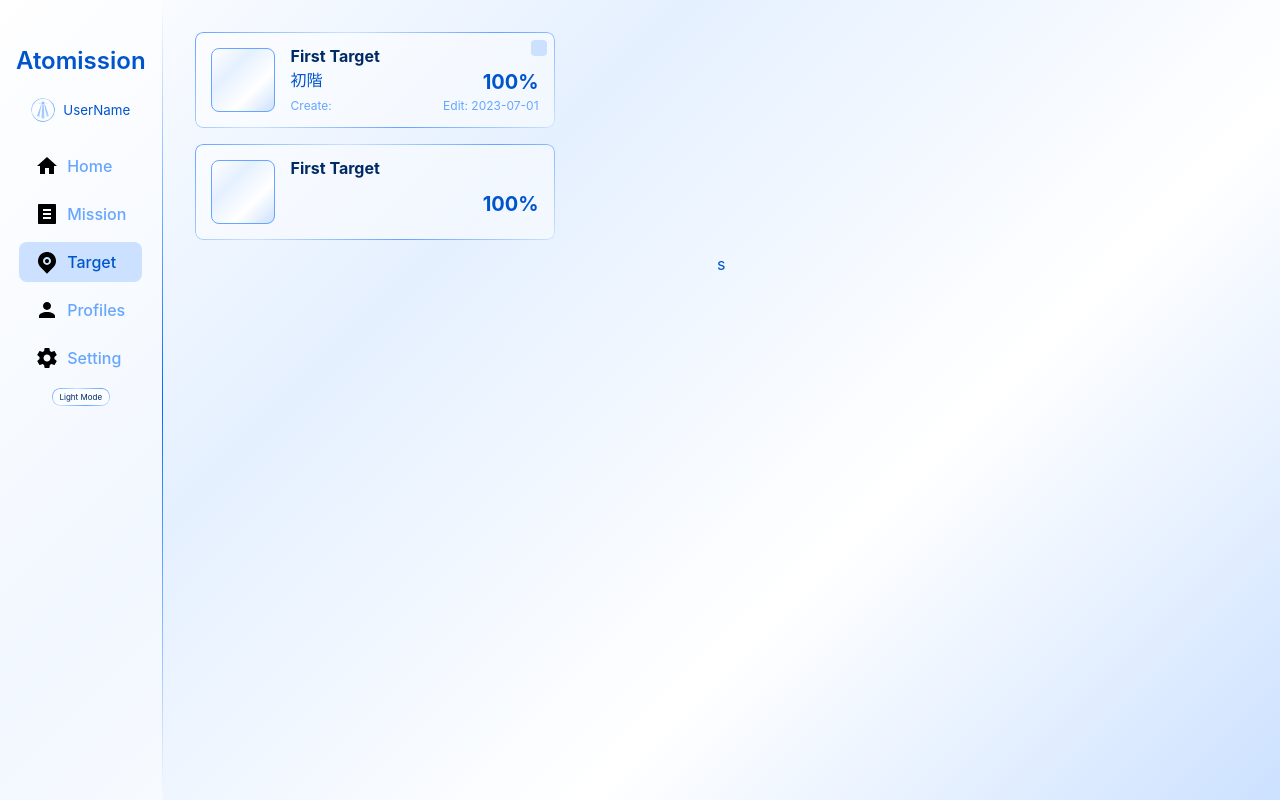
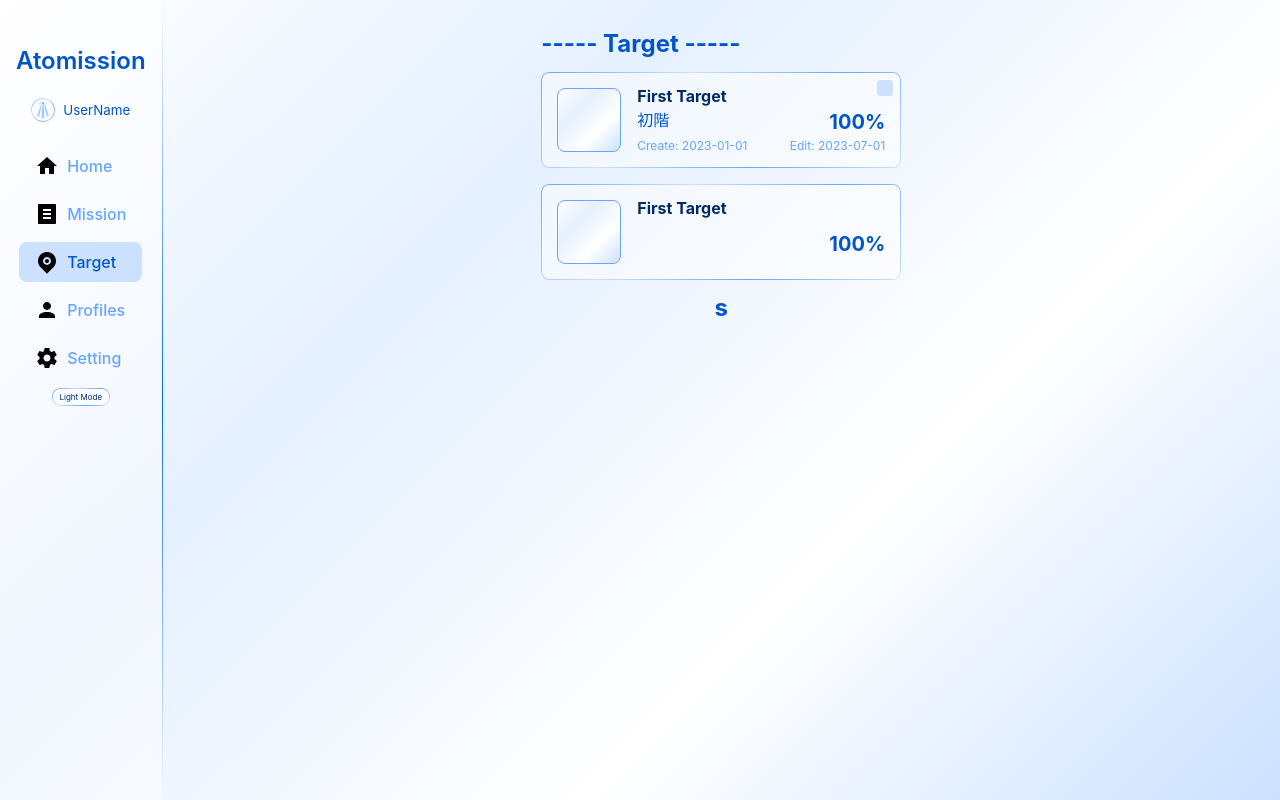
Before and after one commit to silence870121/Atomission, a Vue app: page /targets in a window 1280 px wide. Built offline with nearby package versions, Linux system fonts and the light colour scheme.

Commit message:
Update Target Components

```diff
--- a/src/components/Project/TargetCard.vue
+++ b/src/components/Project/TargetCard.vue
@@ -29,15 +29,16 @@ defineProps({
 
 <style scoped>
 .target-card {
+    flex: 1;
     max-width: 22.5rem;
+    color: var(--on-surface-color);
     background-color: var(--surface-color);
-    color: var(--on-surface-color);
+    border-radius: var(--border-radius-md);
+    position: relative;
     display: flex;
     flex-direction: row;
     flex-wrap: nowrap;
     padding: 1rem;
-    border-radius: var(--border-radius-md);
-    position: relative;
 }
 
 .target-svg {
@@ -57,10 +58,6 @@ defineProps({
     align-items: flex-start;
     gap: 0.5rem;
     /* justify-content: space-between; */
-}
-
-.target-content>* {
-    /* border: 1px solid black; */
 }
 
 .target-title {
--- a/src/views/Targets.vue
+++ b/src/views/Targets.vue
@@ -6,9 +6,10 @@ import TargetCard from '@/components/Project/TargetCard.vue';
 
 <template>
     <div class="target">
-        <TargetCard :title="'First Target'" :stage="'初階'" :progress=100 :create-date="createDate"
+        <h2>----- Target -----</h2>
+        <TargetCard :title="'First Target'" :stage="'初階'" :progress=100 :create-date="'2023-01-01'"
             :modified-date="'2023-07-01'" tracked detail />
-        <TargetCard :title="'First Target'" :stage="'初階'" :progress=100 :create-date="createDate"
+        <TargetCard :title="'First Target'" :stage="'初階'" :progress=100 :create-date="'2023-01-01'"
             :modified-date="'2023-07-01'" tracked />
     </div>
 
@@ -19,11 +20,13 @@ import TargetCard from '@/components/Project/TargetCard.vue';
 
 <style scoped>
 h2 {
-    padding-bottom: 2rem;
+    font-size: 1.5rem;
+    font-weight: bold;
+    text-align: left;
 }
 
 .target {
-    width: 100%;
+    /* width: 100%; */
     display: flex;
     gap: 1rem;
     flex-direction: column;
```
